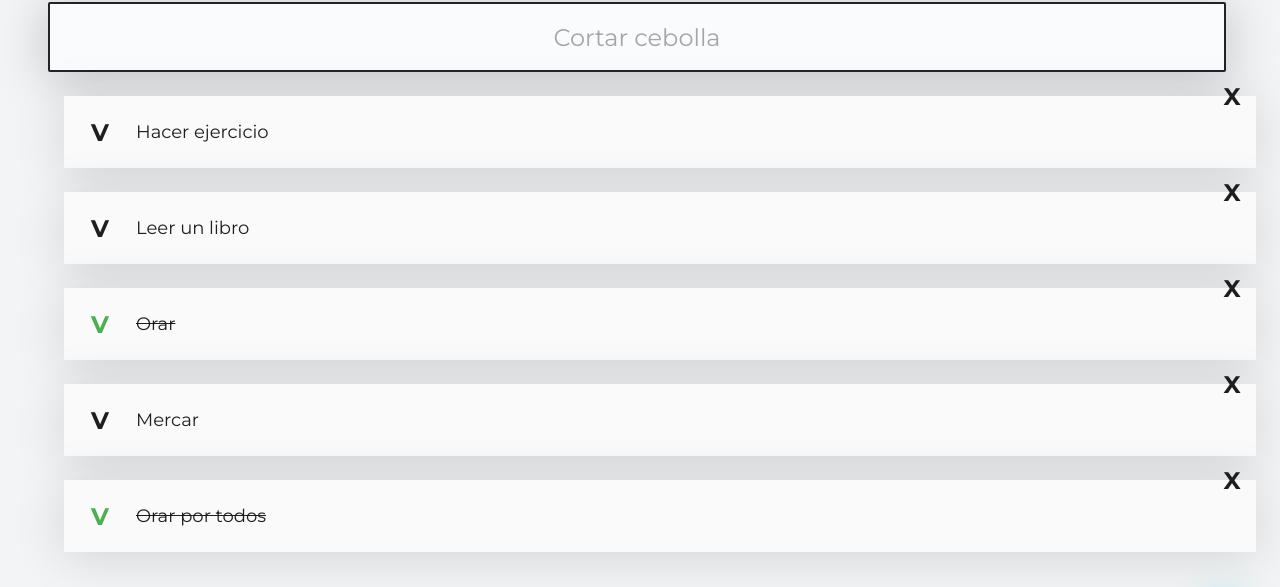
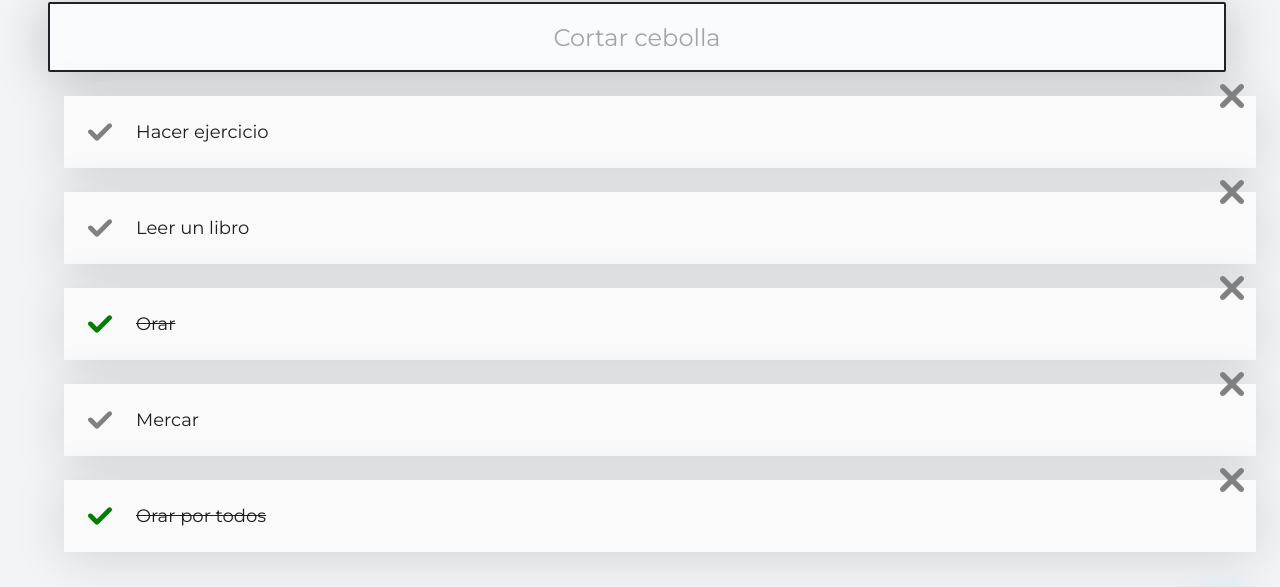
Before and after one commit to jorgechauxjr/reactjs-to-do-list, a React (Create React App) app: page / in a window 1280 px wide. Shown: the part 123-710 px from the top of the page. Built offline with nearby package versions, Linux system fonts and the light colour scheme.

Commit message:
Iconos en React: [Add] svg y librerias

```diff
--- /dev/null
+++ b/src/CompleteIcon.jsx
@@ -0,0 +1,14 @@
+import React from 'react';
+import { TodoIcon } from './TodoIcon';
+
+function CompleteIcon({ completed, onComplete }) {
+    return (
+        <TodoIcon
+            type="check"
+            color={completed ? 'green' : 'gray'}
+            onClick={onComplete}
+        />
+    );
+}
+
+export { CompleteIcon };
--- /dev/null
+++ b/src/DeleteIcon.jsx
@@ -0,0 +1,14 @@
+import React from 'react';
+import { TodoIcon } from './TodoIcon';
+
+function DeleteIcon({ onDelete }) {
+    return (
+        <TodoIcon
+            type="delete"
+            color="gray"
+            onClick={onDelete}
+        />
+    );
+}
+
+export { DeleteIcon };
--- /dev/null
+++ b/src/TodoIcon.css
@@ -0,0 +1,43 @@
+.Icon-container {
+    cursor: pointer;
+    display: flex;
+    justify-content: center;
+    align-items: center;
+    height: 48px;
+    width: 48px;
+    font-size: 24px;
+    font-weight: bold;
+    /* background-color: #CCC; */
+}
+
+.Icon-container-check {
+    position: absolute;
+    left: 12px;
+}
+
+.Icon-container-check--active {
+    color: #4caf50;
+}
+
+.Icon-container-delete {
+    position: absolute;
+    top: -24px;
+    right: 0;
+}
+
+.Icon-container-delete:hover {
+    color: red;
+}
+
+.Icon-svg {
+    width: 24px;
+    height: 24px;
+}
+
+.Icon-container-check:hover .Icon-svg {
+    fill: green;
+}
+
+.Icon-container-delete:hover .Icon-svg {
+    fill: red;
+}
--- /dev/null
+++ b/src/TodoIcon.jsx
@@ -0,0 +1,21 @@
+import { ReactComponent as CheckSVG } from './check.svg';
+import { ReactComponent as DeleteSVG } from './delete.svg';
+import './TodoIcon.css';
+
+const iconTypes = {
+    "check": (color) => <CheckSVG className="Icon-svg" fill={color} />,
+    "delete": (color) => <DeleteSVG className="Icon-svg" fill={color} />,
+};
+
+function TodoIcon({ type, color, onClick }) {
+    return (
+        <span
+            className={`Icon-container Icon-container-${type}`}
+            onClick={onClick}
+        >
+            {iconTypes[type](color)}
+        </span>
+    )
+}
+
+export { TodoIcon };
--- a/src/TodoItem.jsx
+++ b/src/TodoItem.jsx
@@ -1,23 +1,22 @@
+import { CompleteIcon } from './CompleteIcon'
+import { DeleteIcon } from './DeleteIcon'
 import './TodoItem.css';
 
 function TodoItem(props) {
     return (
         <li className="TodoItem">
-            <span
-                className={`Icon Icon-check ${props.completed && "Icon-check--active"}`}
-                onClick={props.done}
-            >
-                V
-            </span>
+            <CompleteIcon
+                completed={props.completed}
+                onComplete={props.onComplete}
+            />
+
             <p className={`TodoItem-p ${props.completed && "TodoItem-p--complete"}`}>
                 {props.text}
             </p>
-            <span
-                className="Icon Icon-delete"
-                onClick={props.delete}
-            >
-                X
-            </span>
+
+            <DeleteIcon
+                onDelete={props.onDelete}
+            />
         </li>
     );
 }
```
Also changed, not shown: src/check.svg (added), src/delete.svg (added).
